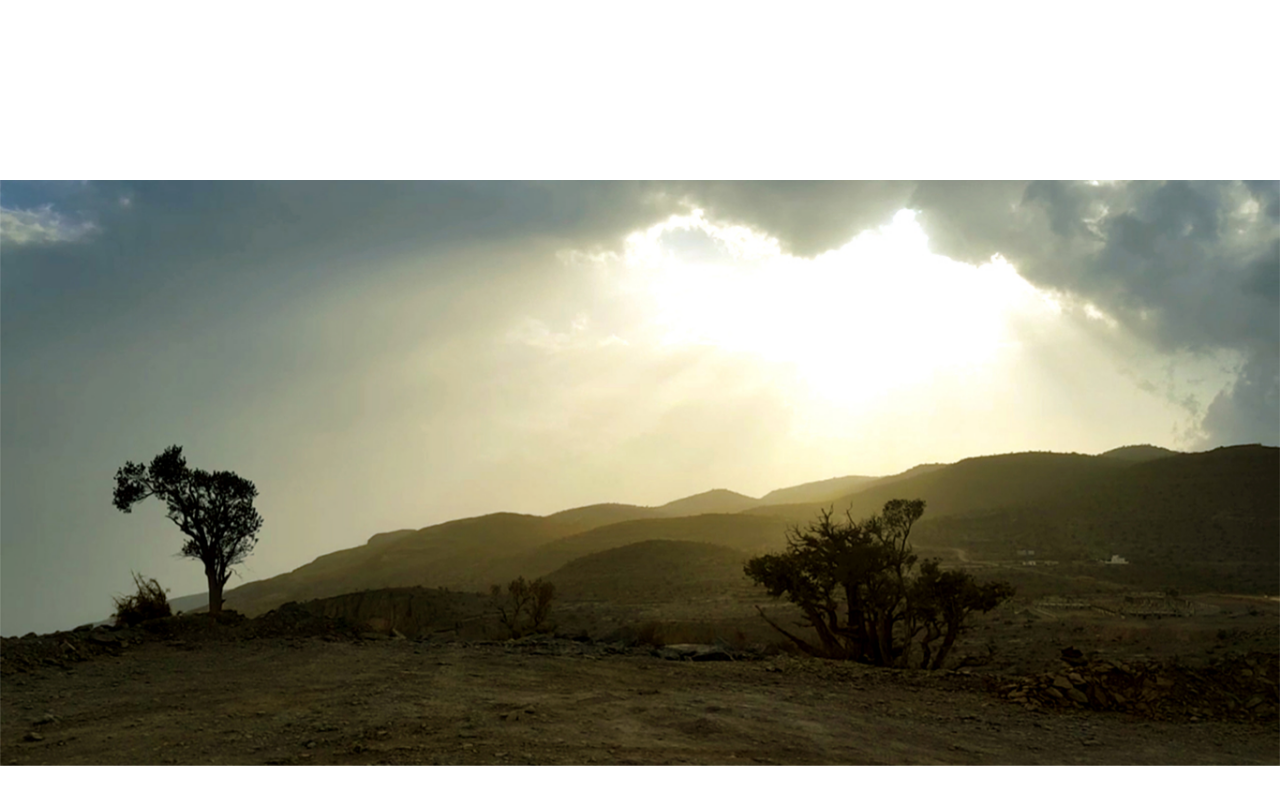
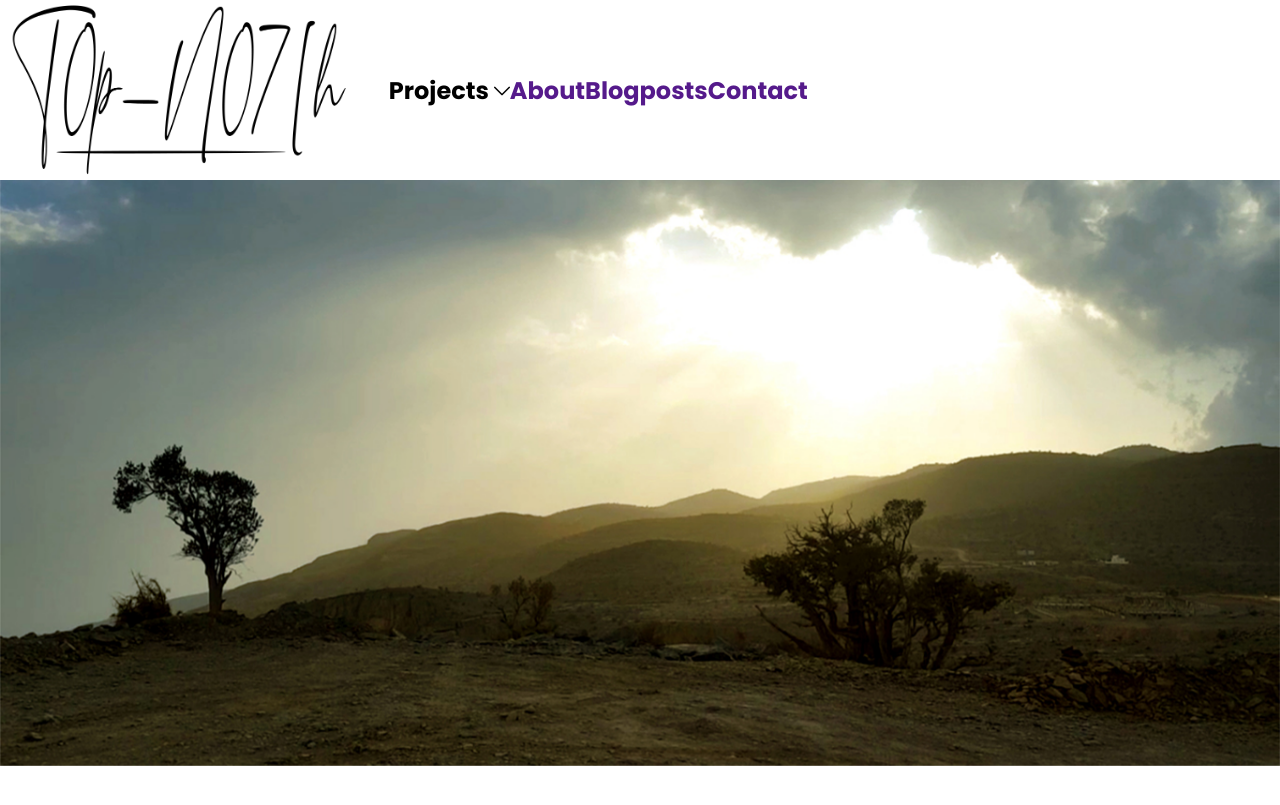
Before and after one commit to ruchit02/topnotchphotography, a Jekyll site: the page built from index.html, in a window 1280 px wide and 900 px high. Shown: the top 805 px of the window. Built offline with Jekyll 4.4.1, drawn with Linux system fonts in a browser that asks for light colours.

Commit message:
Initial website launch

```diff
--- a/_sass/header.scss
+++ b/_sass/header.scss
@@ -1,5 +1,7 @@
 .tnpHeader{
     position: fixed;
+    top: 0;
+    left: 0;
     display: flex;
     align-items: center;
     justify-content: space-between;
```
